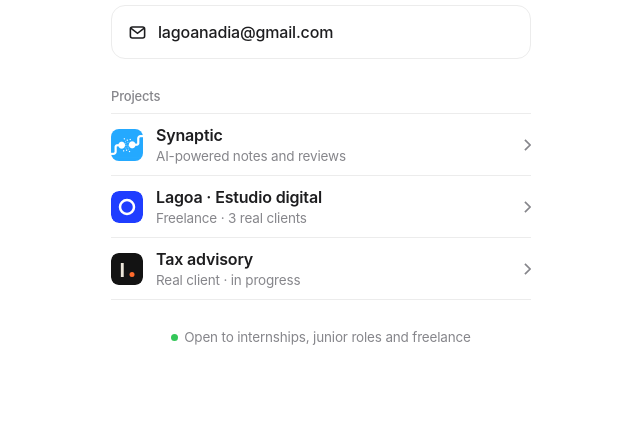
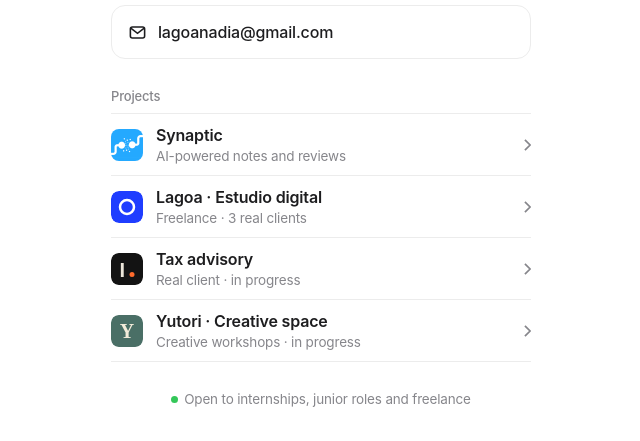
Before and after one commit to lagoanadia/PresentaMe, a plain HTML site: page index.html in a window 1280 px wide. Shown: the part 494-935 px from the top of the page, without its empty margins (319-959 px from the left). Before the commit the page ends 873 px from the top, so only its background shows below. Drawn offline with Linux system fonts and the light colour scheme.

Commit message:
Añadir proyecto Yutori
Co-Authored-By: Claude Opus 5.5 <noreply@anthropic.com>
Claude-Session: https://claude.ai/code/session_012gZcx71BmCNMhoCCkeSb98

```diff
--- a/index.html
+++ b/index.html
@@ -117,6 +117,9 @@ footer{margin-top:28px;text-align:center;color:var(--muted);font-size:13.5px}
       <li><a href="https://asesoria-fiscal.lagoanadia.workers.dev/" target="_blank" rel="noopener">
         <img src="img/asesoria.svg" alt="" width="32" height="32"><div><strong data-i18n="p3t">Asesoría fiscal</strong><small data-i18n="p3">Cliente real · en curso</small></div>
         <svg class="ch" viewBox="0 0 8 14" fill="none" stroke="currentColor" stroke-width="2" aria-hidden="true"><path d="M1 1l6 6-6 6"/></svg></a></li>
+      <li><a href="https://yutori.lagoanadia.workers.dev/" target="_blank" rel="noopener">
+        <img src="img/yutori.svg" alt="" width="32" height="32"><div><strong data-i18n="p4t">Yutori · Espacio creativo</strong><small data-i18n="p4">Talleres creativos · en curso</small></div>
+        <svg class="ch" viewBox="0 0 8 14" fill="none" stroke="currentColor" stroke-width="2" aria-hidden="true"><path d="M1 1l6 6-6 6"/></svg></a></li>
     </ul>
   </section>
 
@@ -125,8 +128,8 @@ footer{margin-top:28px;text-align:center;color:var(--muted);font-size:13.5px}
 <script>
 (function(){
   var T={
-    es:{title:"Nadia Lagoa Vilela · Desarrolladora de software",skip:"Saltar a los enlaces",alt:"Memoji de Nadia",langs:"Idiomas: español, gallego, inglés, alemán, francés; aprendiendo sueco",role:"Desarrolladora de software · 2.º DAM · A Coruña",cvAria:"Ver CV (PDF)",projects:"Proyectos",p1:"Apuntes y repasos con IA",p2:"Freelance · 3 clientes reales",p3t:"Asesoría fiscal",p3:"Cliente real · en curso",avail:"Disponible para prácticas, junior y freelance"},
-    en:{title:"Nadia Lagoa Vilela · Software developer",skip:"Skip to links",alt:"Nadia's Memoji",langs:"Languages: Spanish, Galician, English, German, French; learning Swedish",role:"Software developer · 2nd-year DAM · A Coruña",cvAria:"View CV (PDF)",projects:"Projects",p1:"AI-powered notes and reviews",p2:"Freelance · 3 real clients",p3t:"Tax advisory",p3:"Real client · in progress",avail:"Open to internships, junior roles and freelance"}
+    es:{title:"Nadia Lagoa Vilela · Desarrolladora de software",skip:"Saltar a los enlaces",alt:"Memoji de Nadia",langs:"Idiomas: español, gallego, inglés, alemán, francés; aprendiendo sueco",role:"Desarrolladora de software · 2.º DAM · A Coruña",cvAria:"Ver CV (PDF)",projects:"Proyectos",p1:"Apuntes y repasos con IA",p2:"Freelance · 3 clientes reales",p3t:"Asesoría fiscal",p3:"Cliente real · en curso",p4t:"Yutori · Espacio creativo",p4:"Talleres creativos · en curso",avail:"Disponible para prácticas, junior y freelance"},
+    en:{title:"Nadia Lagoa Vilela · Software developer",skip:"Skip to links",alt:"Nadia's Memoji",langs:"Languages: Spanish, Galician, English, German, French; learning Swedish",role:"Software developer · 2nd-year DAM · A Coruña",cvAria:"View CV (PDF)",projects:"Projects",p1:"AI-powered notes and reviews",p2:"Freelance · 3 real clients",p3t:"Tax advisory",p3:"Real client · in progress",p4t:"Yutori · Creative space",p4:"Creative workshops · in progress",avail:"Open to internships, junior roles and freelance"}
   };
   function set(l){
     var d=T[l];document.documentElement.lang=l;document.title=d.title;
```
Also changed, not shown: img/yutori.svg (added), prototipos/final-dark.png, prototipos/final-light.png.
